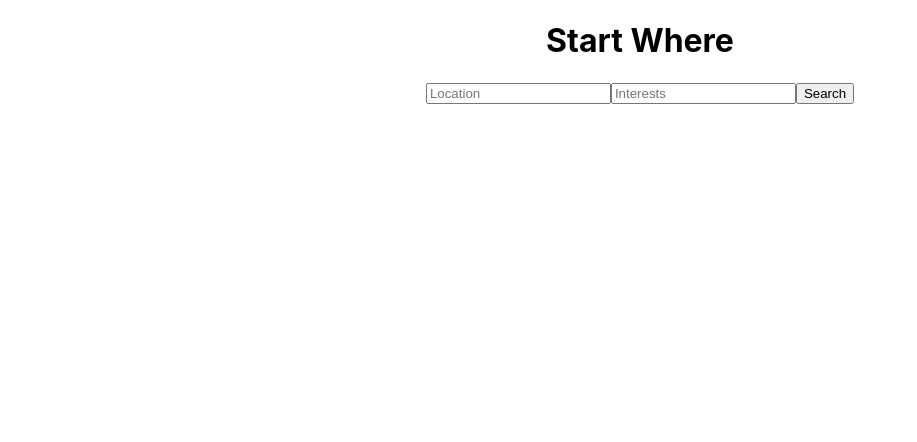
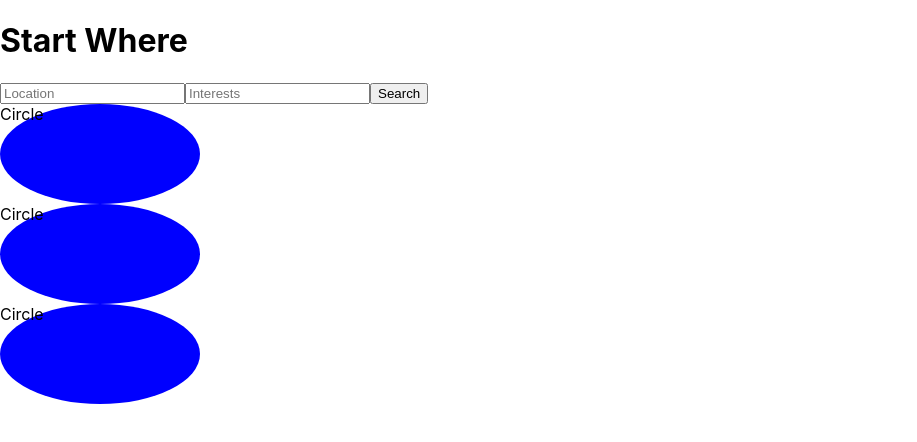
Before and after one commit to kkbokyere/start-where-front-end, a React (Create React App) app in the folder web/: page / in a window 1280 px wide. Shown: the top 442 px of the page, without its empty margins (0-917 px from the left). Built offline with nearby package versions, Linux system fonts and the light colour scheme; no server answers.

Commit message:
add updated files

```diff
--- a/web/package.json
+++ b/web/package.json
@@ -3,8 +3,11 @@
   "version": "0.1.0",
   "private": true,
   "dependencies": {
+    "node-sass": "^4.11.0",
     "react": "^16.7.0",
     "react-dom": "^16.7.0",
+    "react-redux": "^6.0.0",
+    "react-router-dom": "^4.3.1",
     "react-scripts": "2.1.3"
   },
   "scripts": {
--- a/web/src/App.css
+++ /dev/null
@@ -1,32 +0,0 @@
-.App {
-  text-align: center;
-}
-
-.App-logo {
-  animation: App-logo-spin infinite 20s linear;
-  height: 40vmin;
-}
-
-.App-header {
-  background-color: #282c34;
-  min-height: 100vh;
-  display: flex;
-  flex-direction: column;
-  align-items: center;
-  justify-content: center;
-  font-size: calc(10px + 2vmin);
-  color: white;
-}
-
-.App-link {
-  color: #61dafb;
-}
-
-@keyframes App-logo-spin {
-  from {
-    transform: rotate(0deg);
-  }
-  to {
-    transform: rotate(360deg);
-  }
-}
--- a/web/src/App.js
+++ b/web/src/App.js
@@ -1,13 +1,14 @@
 import React, { Component } from 'react';
-import logo from './logo.svg';
-import './App.css';
+import './App.scss';
 import Homepage from "./pages/Homepage";
+import Results from "./pages/Results";
 
 class App extends Component {
   render() {
     return (
       <div className="App">
         <Homepage/>
+        <Results />
       </div>
     );
   }
--- /dev/null
+++ b/web/src/App.scss
@@ -0,0 +1,2 @@
+.homepage {
+}
--- /dev/null
+++ b/web/src/components/HeatCircle/HeatCircle.jsx
@@ -0,0 +1,15 @@
+import React  from 'react';
+import './HeatCircle.scss';
+const HeatCircle = ({ width = 100, height = 100, backgroundColor = 'blue' }) => {
+  return (
+    <div className="heat-circle" style={{
+      width,
+      height,
+      backgroundColor,
+    }}>
+      Circle
+    </div>
+  );
+};
+
+export default HeatCircle;
--- /dev/null
+++ b/web/src/components/HeatCircle/HeatCircle.scss
@@ -0,0 +1,6 @@
+.heat-circle {
+  width: 100px;
+  height: 100px;
+  background: red;
+  border-radius: 50%
+}
--- a/web/src/pages/Homepage.jsx
+++ b/web/src/pages/Homepage.jsx
@@ -8,10 +8,11 @@ class Homepage extends Component {
       interests: []
     }
   }
-  handleSubmitSearch = (e) => {
+  handleSubmitSearch = async (e) => {
     console.log(this.state);
     //call api
     //
+    fetch();
     e.preventDefault();
     return false;
   };
@@ -28,7 +29,7 @@ class Homepage extends Component {
   };
   render() {
     return (
-      <div className="App">
+      <div className="homepage">
         <h1>Start Where</h1>
         <div>
           <input onChange={this.handleSetLocation} name="location" placeholder="Location"/>
--- /dev/null
+++ b/web/src/pages/Results.jsx
@@ -0,0 +1,33 @@
+import React, { Component } from 'react';
+import HeatCircle from "../components/HeatCircle/HeatCircle";
+
+class Results extends Component {
+  constructor() {
+    super();
+    this.state = {
+      data: null,
+    }
+  }
+  async componentDidMount() {
+    const data = await fetch('https://jsonplaceholder.typicode.com/todos/1');
+    this.setState({
+      data
+    });
+  }
+
+  render() {
+    console.log(this.state.data);
+    return (
+      <div className="results-page">
+        <div>
+
+        </div>
+        <HeatCircle width={200}/>
+        <HeatCircle width={200}/>
+        <HeatCircle width={200}/>
+      </div>
+    );
+  }
+}
+
+export default Results;
```
Also changed, not shown: 1 other file (tests, documents, lock files or other folders).
